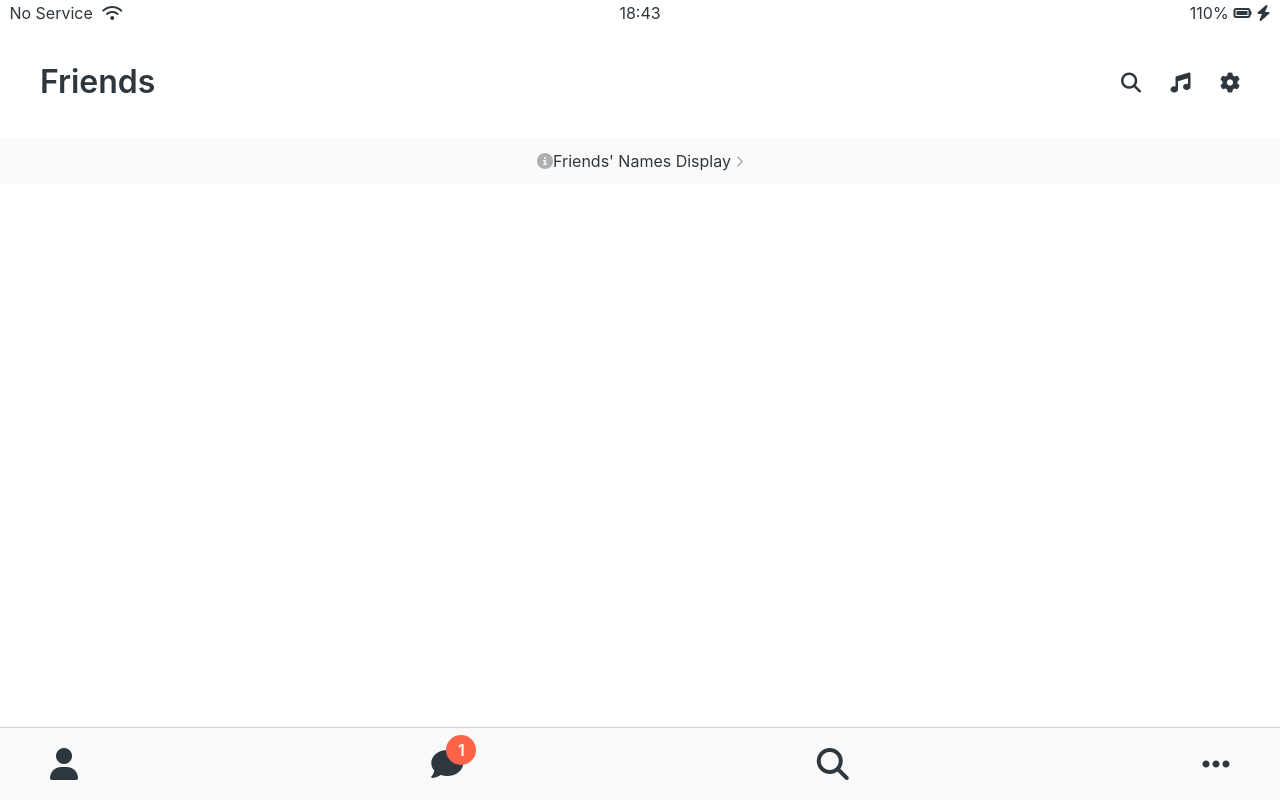
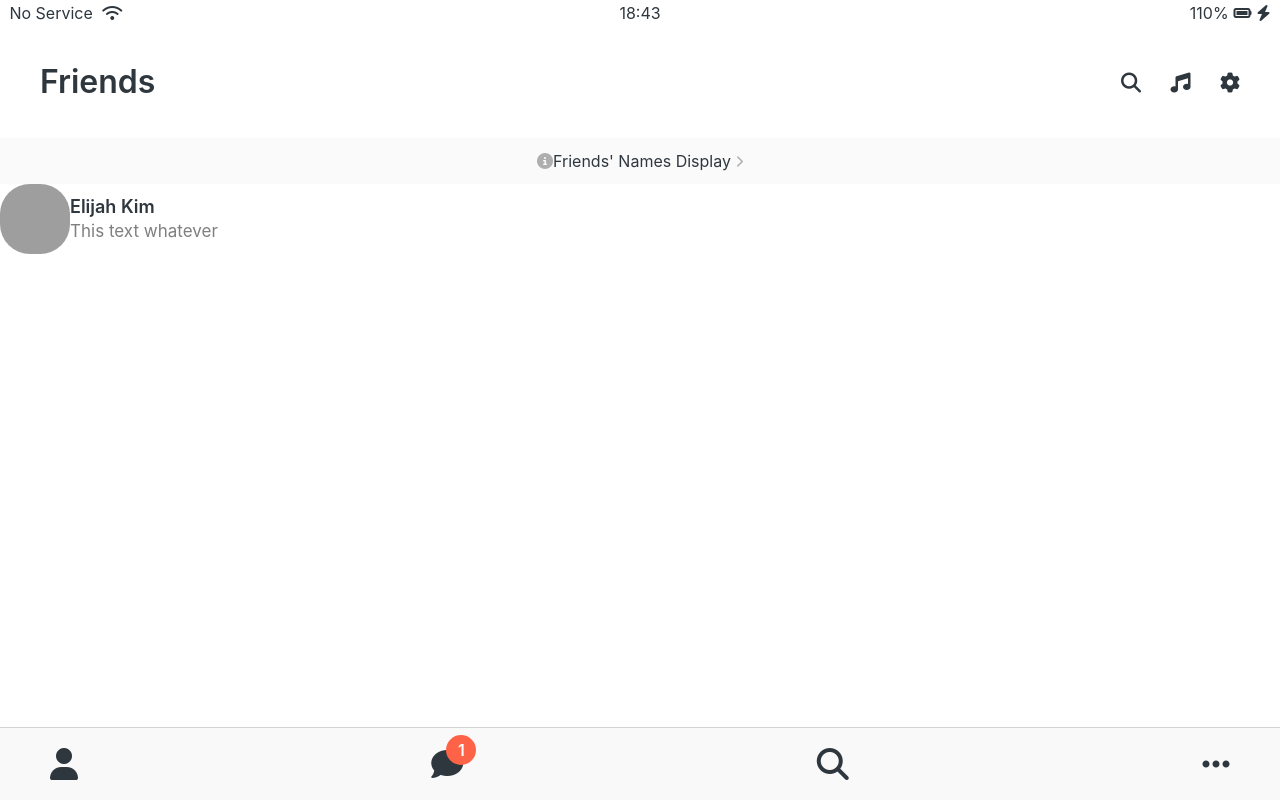
Before and after one commit to elijah7000/kokoa-clone-2022, a plain HTML site: page friends.html in a window 1280 px wide. Drawn offline with Linux system fonts and the light colour scheme; grey boxes are pictures that could not be loaded.

Commit message:
Created user-components

```diff
--- /dev/null
+++ b/css/component/user-components.css
@@ -0,0 +1,20 @@
+.user-component
+.user-component__column:first-child{
+    display: flex;
+    align-items: center;
+}
+.user-component__avatar {
+    width: 70px;
+    height: 70px;
+    border-radius: 30px;
+    margin: right 20px;
+}
+.user-component__title{
+    font-weight: 600;
+    font-size: 18px;
+}
+.user-component__subtitle{
+    margin-top: 7px;
+    font-size: 17px;
+    color: rgba(0, 0, 0, 0.5);
+}
--- a/css/styles.css
+++ b/css/styles.css
@@ -4,6 +4,7 @@
 @import "component/status-bar.css";
 @import "component/nav-bar.css";
 @import "component/screen-header.css";
+@import "component/user-components.css";
 
 /* Screen */
 @import "screens/login.css";
--- a/friends.html
+++ b/friends.html
@@ -36,6 +36,16 @@
           <i class="fas fa-chevron-right fa-xs"></i>
       </a>
 
+      <div class="user-component">
+        <div class="user-component__column">
+          <img src="https://pbs.twimg.com/profile_images/1271942838587027456/eF02KSr7_400x400.jpg" alt="Profile Picture" class="user-component__avatar">
+            <div class="user-component__text">
+                <h4 class="user-component__title">Elijah Kim</h4>
+                <h6 class="user-component__subtitle">This text whatever</h6>
+            </div>
+        </div>
+      </div>
+
       <nav class="nav">
           <ul class="nav__list">
               <li class="nav__btn">
```
